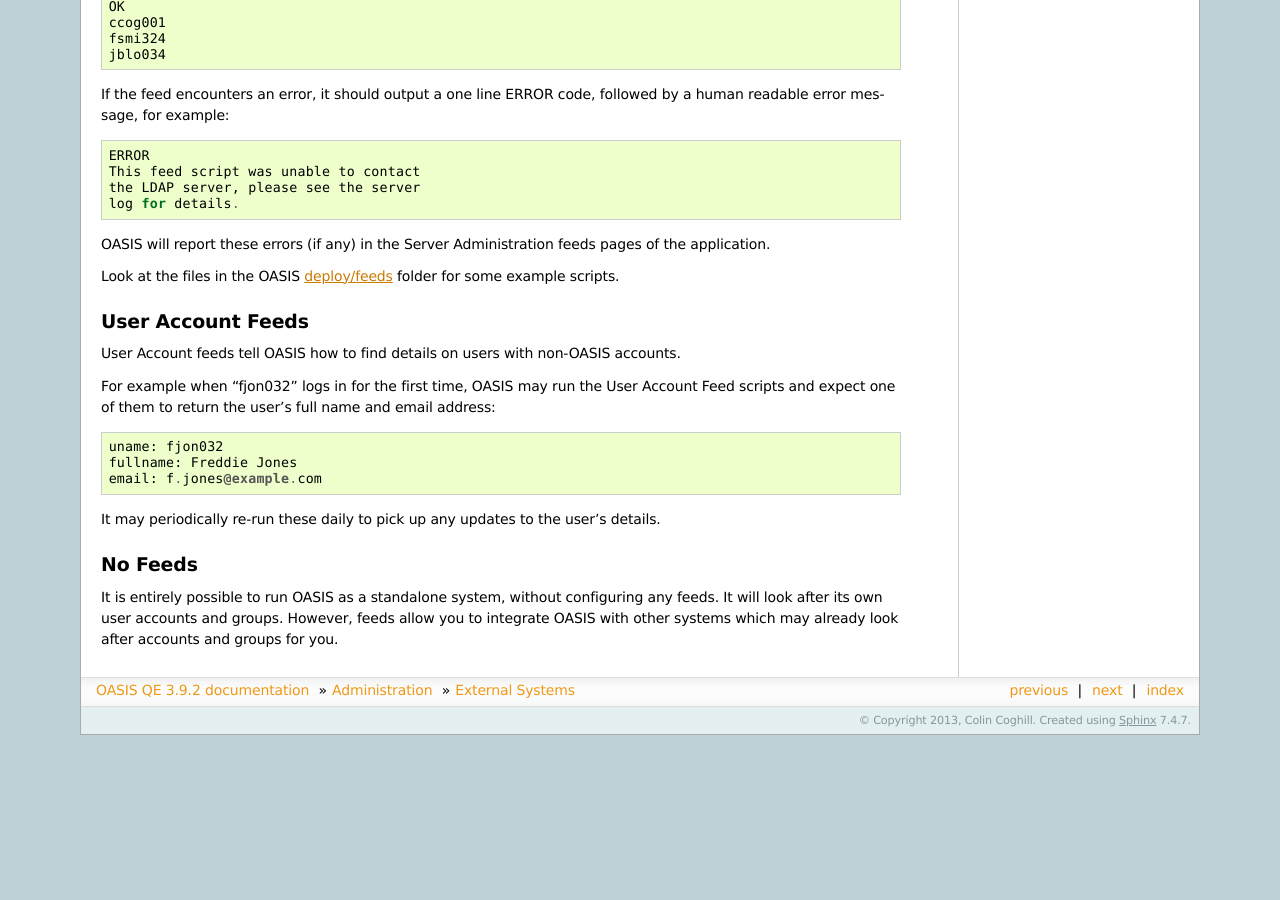
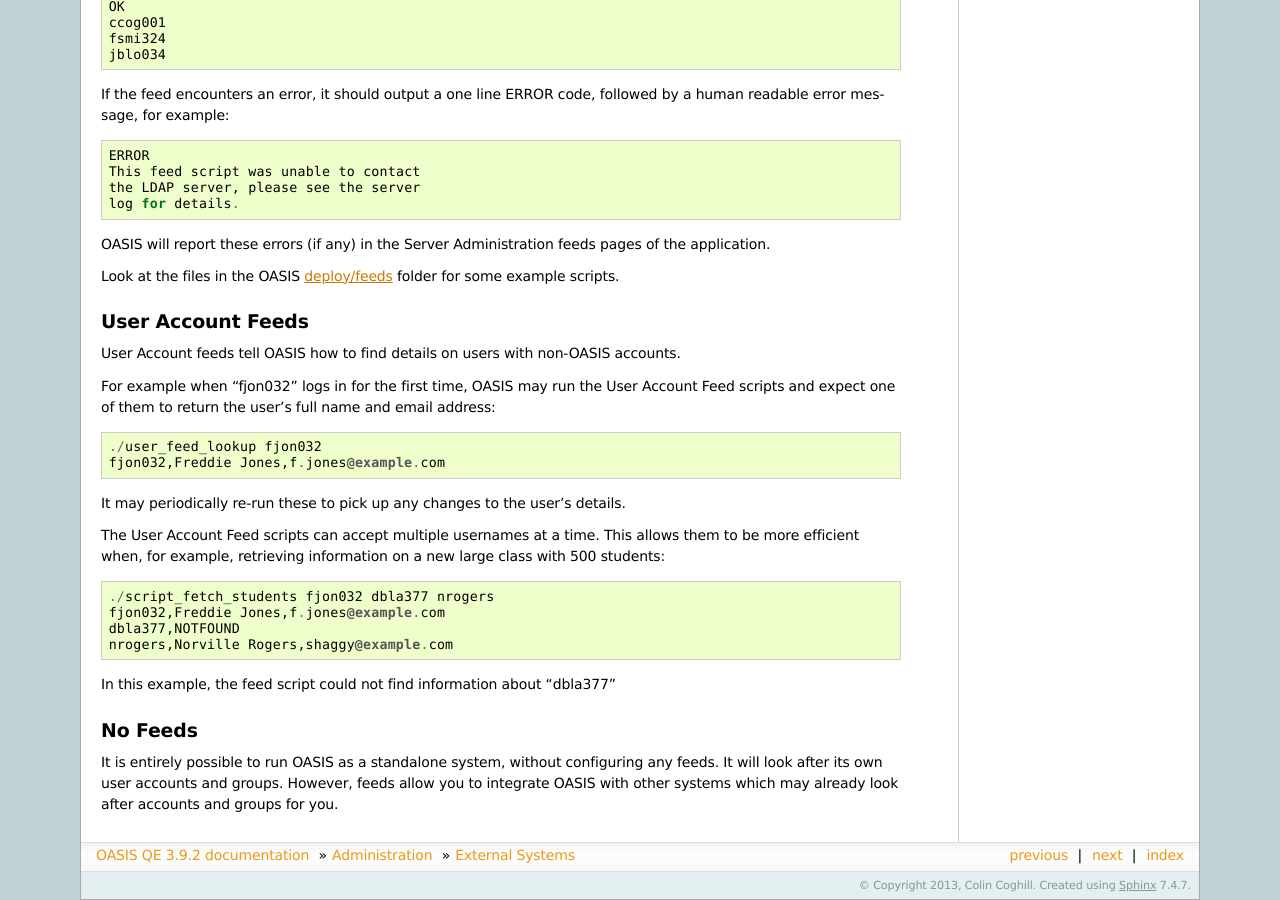
Before and after one commit to colincoghill/oasisqe, a Sphinx documentation site: the page built from source/admin_feeds.rst, in a window 1280 px wide and 900 px high, scrolled down 675 px. Built offline with Sphinx 7.4.7, drawn with Linux system fonts in a browser that asks for light colours; pages that are not in the unit, such as notebooks, are missing from menus; before the commit the page ends 1410 px from its top, so only the background shows below that.

Commit message:
Start documenting user feeds.

```diff
--- a/source/admin_feeds.rst
+++ b/source/admin_feeds.rst
@@ -65,11 +65,21 @@ For example when "fjon032" logs in for the first time, OASIS may run the User
 Account Feed scripts and expect one of them to return the user's full name and
 email address::
 
-  uname: fjon032
-  fullname: Freddie Jones
-  email: f.jones@example.com
+  ./user_feed_lookup fjon032
+  fjon032,Freddie Jones,f.jones@example.com
 
-It may periodically re-run these daily to pick up any updates to the user's details.
+It may periodically re-run these to pick up any changes to the user's details.
+
+The User Account Feed scripts can accept multiple usernames at a time. This allows
+them to be more efficient when, for example, retrieving information on a new large
+class with 500 students::
+
+  ./script_fetch_students fjon032 dbla377 nrogers
+  fjon032,Freddie Jones,f.jones@example.com
+  dbla377,NOTFOUND
+  nrogers,Norville Rogers,shaggy@example.com
+
+In this example, the feed script could not find information about "dbla377"
 
 
 No Feeds
```
